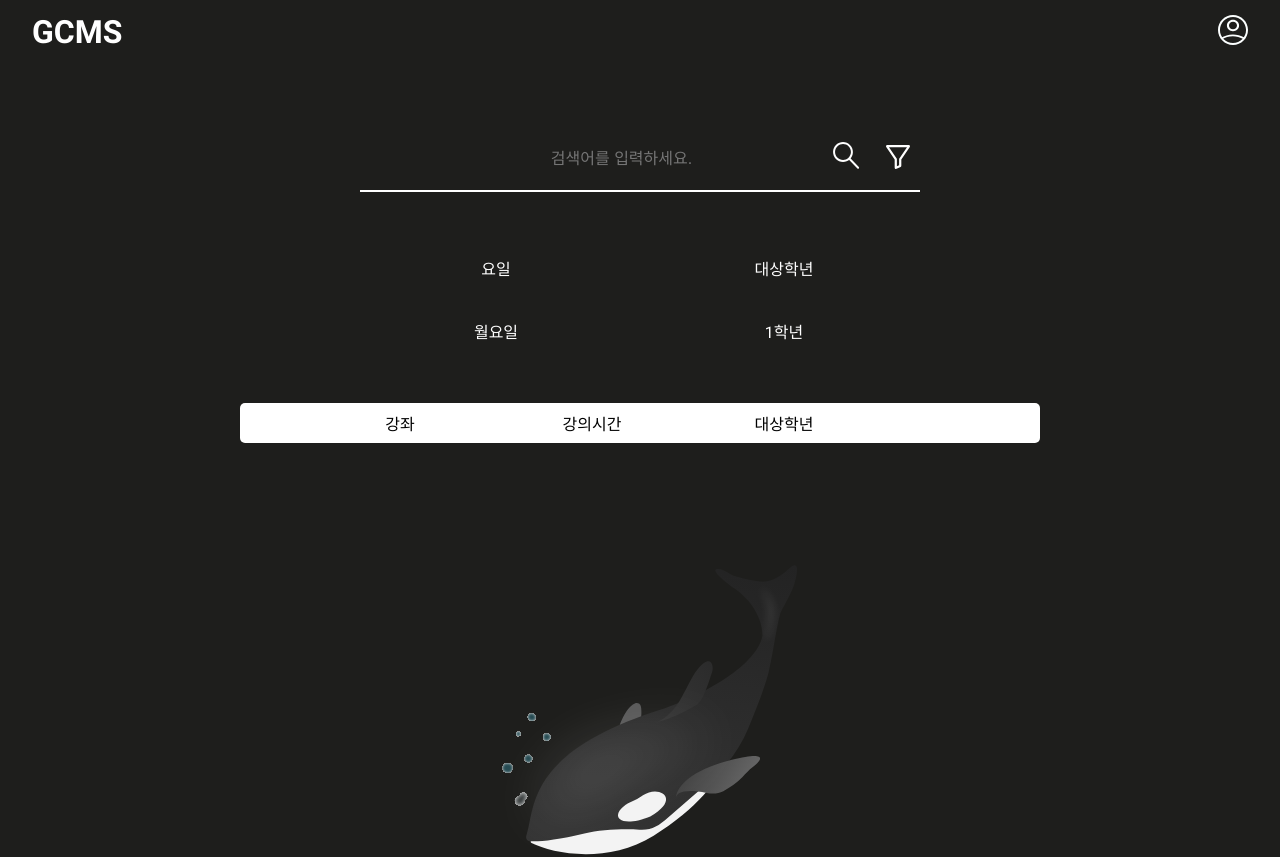
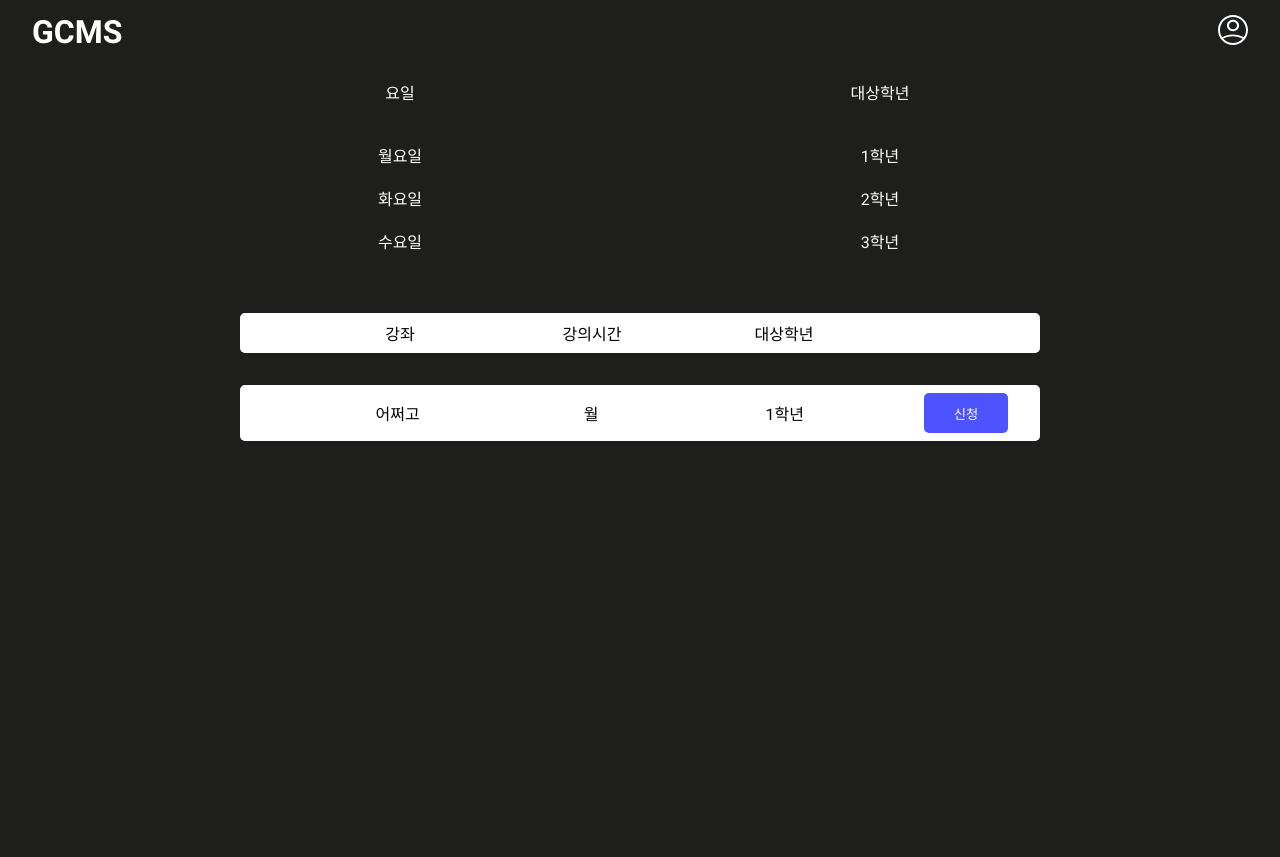
Before and after one commit to GSM-MSG/after-school-front, a Next.js app: page / in a window 1280 px wide. Shown: the top 857 px of the page. After the commit the page ends 800 px from the top, so only its background shows below. Built offline with nearby package versions, Linux system fonts and the light colour scheme.

Commit message:
Update NomalAfterSchool

```diff
--- a/src/components/Header/index.tsx
+++ b/src/components/Header/index.tsx
@@ -7,7 +7,7 @@ import * as S from "./styles";
 
 interface HeaderProps {
   turn?: boolean;
-  clickModal: Dispatch<SetStateAction<boolean>>;
+  clickModal?: Dispatch<SetStateAction<boolean>>;
 }
 
 const Header: NextPage<HeaderProps> = ({ turn = true, clickModal }) => {
@@ -18,7 +18,7 @@ const Header: NextPage<HeaderProps> = ({ turn = true, clickModal }) => {
       </Link>
       <S.Icons>
         {turn ? (
-          <div onClick={() => clickModal(true)}>
+          <div onClick={() => clickModal && clickModal(true)}>
             <SVG.Plus />
           </div>
         ) : (
--- a/src/components/NomalAfterSchool/index.tsx
+++ b/src/components/NomalAfterSchool/index.tsx
@@ -1,53 +1,52 @@
-import React, { MouseEvent, useEffect, useState } from "react";
+import React, { MouseEvent, useState } from "react";
 import * as S from "./style";
-import { list } from "./dummyData";
-import * as Type from "../../types/AfterSchoolType";
-import * as SVG from "../../SVG";
+import { WeekType } from "../../types";
 
 export default function NomalAfterSchool() {
+  const [week, setWeek] = useState<WeekType | null>(null);
+  const [grade, setGrade] = useState<number | null>(null);
+
+  const onClick = (e: MouseEvent<HTMLDivElement>) => {
+    const value = e.currentTarget.getAttribute("name") as WeekType;
+
+    if (Number(value)) setGrade(Number(value));
+    else setWeek(value);
+  };
+
   return (
     <S.AfterSchool>
-      <S.Search>
-        <S.Input
-          type="text"
-          name="search"
-          placeholder="검색어를 입력하세요."
-          autoComplete="off"
-        />
-        <i>
-          <SVG.SearchIcon />
-        </i>
-        <i>
-          <SVG.SearchFilter />
-        </i>
-      </S.Search>
-      {true && (
       <S.FilterBox>
         <S.FilterList>
           <p>요일</p>
-            <S.FilterElement>월요일</S.FilterElement>
+          <S.FilterElement onClick={onClick} state={week === "MON"} name="MON">
+            월요일
+          </S.FilterElement>
+          <S.FilterElement onClick={onClick} state={week === "TUE"} name="TUE">
+            화요일
+          </S.FilterElement>
+          <S.FilterElement onClick={onClick} state={week === "WED"} name="WED">
+            수요일
+          </S.FilterElement>
         </S.FilterList>
         <S.FilterList>
           <p>대상학년</p>
-            <S.FilterElement>1학년</S.FilterElement>
+          <S.FilterElement onClick={onClick} state={grade === 1} name="1">
+            1학년
+          </S.FilterElement>
+          <S.FilterElement onClick={onClick} state={grade === 2} name="2">
+            2학년
+          </S.FilterElement>
+          <S.FilterElement onClick={onClick} state={grade === 3} name="3">
+            3학년
+          </S.FilterElement>
         </S.FilterList>
       </S.FilterBox>
-      )}
-      <S.AfterSchoolBox filter={``}>
+      <S.AfterSchoolBox>
         <S.CurseList>
           <span>강좌</span>
           <span>강의시간</span>
           <span>대상학년</span>
         </S.CurseList>
-        <S.NotFilter>
-          <SVG.Whale />
-          <p>
-            검색이나 필터를 사용해서
-            <br />
-            방과후를 검색해주세요.
-          </p>
-        </S.NotFilter>
-        <>
         <S.ScollBox>
           <S.Enrolment>
             <div>
@@ -55,9 +54,9 @@ export default function NomalAfterSchool() {
               <p>월</p>
               <p>1학년</p>
             </div>
+            <S.SelectButton>신청</S.SelectButton>
           </S.Enrolment>
         </S.ScollBox>
-        </>
       </S.AfterSchoolBox>
     </S.AfterSchool>
   );
--- a/src/components/NomalAfterSchool/style.ts
+++ b/src/components/NomalAfterSchool/style.ts
@@ -2,67 +2,16 @@ import styled from "@emotion/styled";
 
 type StlyedProps = {
   state?: boolean;
-};
-
-type FilterProps = {
-  filter: string;
+  name?: string;
 };
 
 export const AfterSchool = styled.div`
-  height: none;
+  margin: 4rem 0 1rem;
+  padding: 0 1rem;
 `;
 
-export const AfterSchoolBox = styled.div<FilterProps>`
+export const AfterSchoolBox = styled.div`
   background-color: #1e1e1c;
-  animation: ${(props) => {
-    return props.filter === "true" ? "fadeInDown 1s" : "fadeInUp 1s";
-  }};
-  @keyframes fadeInDown {
-    0% {
-      opacity: calc(0);
-    }
-  }
-
-  @keyframes fadeInUp {
-    0% {
-      opacity: calc(0);
-    }
-  }
-`;
-
-export const Search = styled.div`
-  width: 35rem;
-  height: 4rem;
-  margin: 0 auto;
-  margin-top: 8rem;
-  border-bottom: 2px solid white;
-  align-items: center;
-  display: flex;
-  svg {
-    margin: 0 10px;
-    cursor: pointer;
-  }
-  @media (max-width: 65rem) {
-    width: 54vw;
-  }
-`;
-
-export const Input = styled.input`
-  width: 100%;
-  height: 3rem;
-  color: white;
-  font-size: 1rem;
-  font-weight: 100;
-  background-color: transparent;
-  border: none;
-  ::placeholder {
-    font-size: 1rem;
-    padding-left: 5vw;
-    text-align: center;
-  }
-  :focus {
-    outline: none;
-  }
 `;
 
 export const CurseList = styled.div`
@@ -141,6 +90,7 @@ export const Enrolment = styled.div`
     width: 90vw;
   }
 `;
+
 export const SelectButton = styled.button<StlyedProps>`
   width: 6rem;
   height: 2.5rem;
@@ -178,7 +128,7 @@ export const SelectButton = styled.button<StlyedProps>`
     top: 0;
     right: 100%;
     background: rgba(0, 0, 0, 0.1);
-    transition: 0.5s cubic-bezier(0.23, 0.56, 0.68, 0.38);
+    transition: 0.2s cubic-bezier(0.23, 0.56, 0.68, 0.38);
   }
   @media (max-width: 55rem) {
     display: block;
@@ -196,18 +146,11 @@ export const ScollBox = styled.div`
 `;
 
 export const FilterBox = styled.div`
-  margin: 0 auto;
-  margin-top: 3rem;
-  margin-bottom: 2rem;
-  width: 28rem;
   display: flex;
   justify-content: space-between;
-  @media (max-width: 62rem) {
-    width: 45vw;
-  }
-  @media (max-width: 45rem) {
-    width: 20rem;
-  }
+  max-width: 40rem;
+  width: 90%;
+  margin: 0 auto;
 `;
 
 export const FilterList = styled.div`
@@ -219,7 +162,6 @@ export const FilterList = styled.div`
 `;
 
 export const FilterElement = styled.div<StlyedProps>`
-  color: white;
   display: flex;
   align-items: center;
   justify-content: center;
@@ -228,7 +170,13 @@ export const FilterElement = styled.div<StlyedProps>`
   width: 6em;
   padding: 7px 10px;
   border-radius: 23px;
-  background-color: ${({ state }) => (state ? "#A5A5FE" : "transparent")};
+  background: ${({ state }) => (state ? "#A5A5FE" : "transparent")};
+  cursor: pointer;
+  transition: 0.2s;
+
+  :hover {
+    background: ${({ state }) => (state ? "#A5A5FE" : "#a5a5fe38")};
+  }
 `;
 
 export const NotFilter = styled.div`
--- /dev/null
+++ b/src/types/WeekType.ts
@@ -0,0 +1 @@
+export type WeekType = "MON" | "TUE" | "WED";
--- a/src/types/index.ts
+++ b/src/types/index.ts
@@ -6,3 +6,4 @@ export * from "./KindOption";
 export * from "./UsersType";
 export * from "./MyPageType";
 export * from "./AfterSchoolType";
+export * from "./WeekType";
```
Lines whose indentation alone changed are shown as unchanged.
